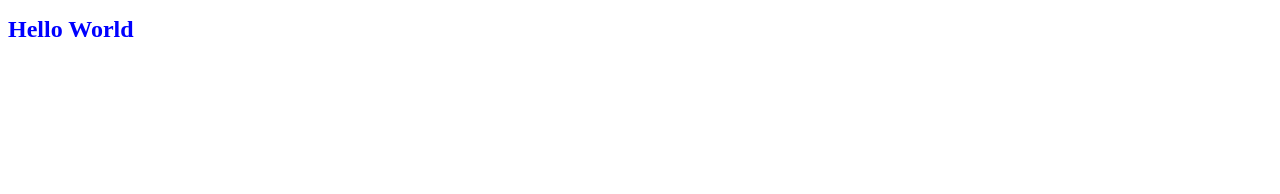
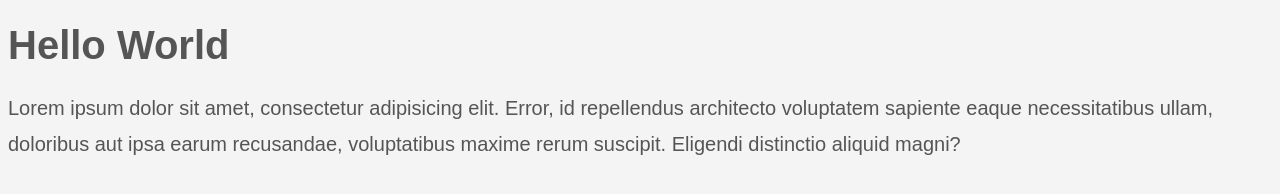
Before and after one commit to SayalSingh/WebDevPractice, a plain HTML site: page indexCSS.html in a window 1280 px wide. Drawn offline with Linux system fonts and the light colour scheme.

Commit message:
Color in css started - 2day backlog

```diff
--- a/css/style.css
+++ b/css/style.css
@@ -1,4 +1,9 @@
-h1{
-    color: blue;
-    font-size: 24px;
+body {
+    background-color: #f4f4f4;
+    color: #555555;
+    font-family: Arial, sans-serif;
+    font-size: 20px;
+    font-weight: normal;
+
+    line-height: 1.8em;
 }
--- a/indexCSS.html
+++ b/indexCSS.html
@@ -5,6 +5,9 @@
     <link rel="stylesheet" type="text/css" href="css/style.css">
 </head>
 <body>
+    <div class = "box-1">
     <h1>Hello World</h1>
+    <p> Lorem ipsum dolor sit amet, consectetur adipisicing elit. Error, id repellendus architecto voluptatem sapiente eaque necessitatibus ullam, doloribus aut ipsa earum recusandae, voluptatibus maxime rerum suscipit. Eligendi distinctio aliquid magni?</p>
+    </div>
 </body>
 </html>
```
